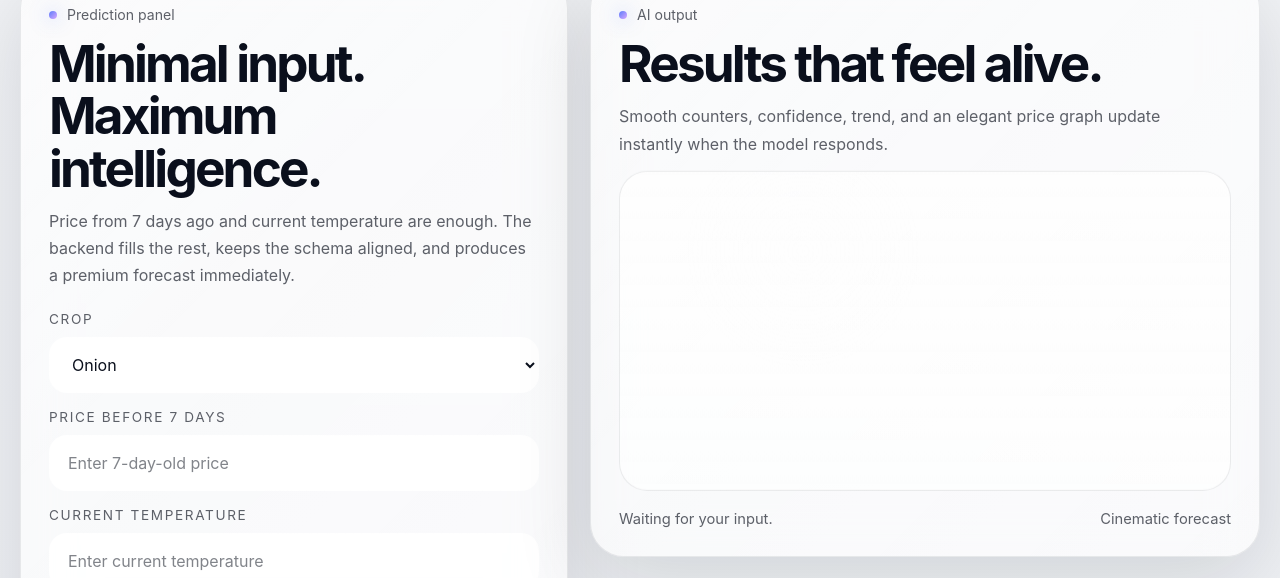
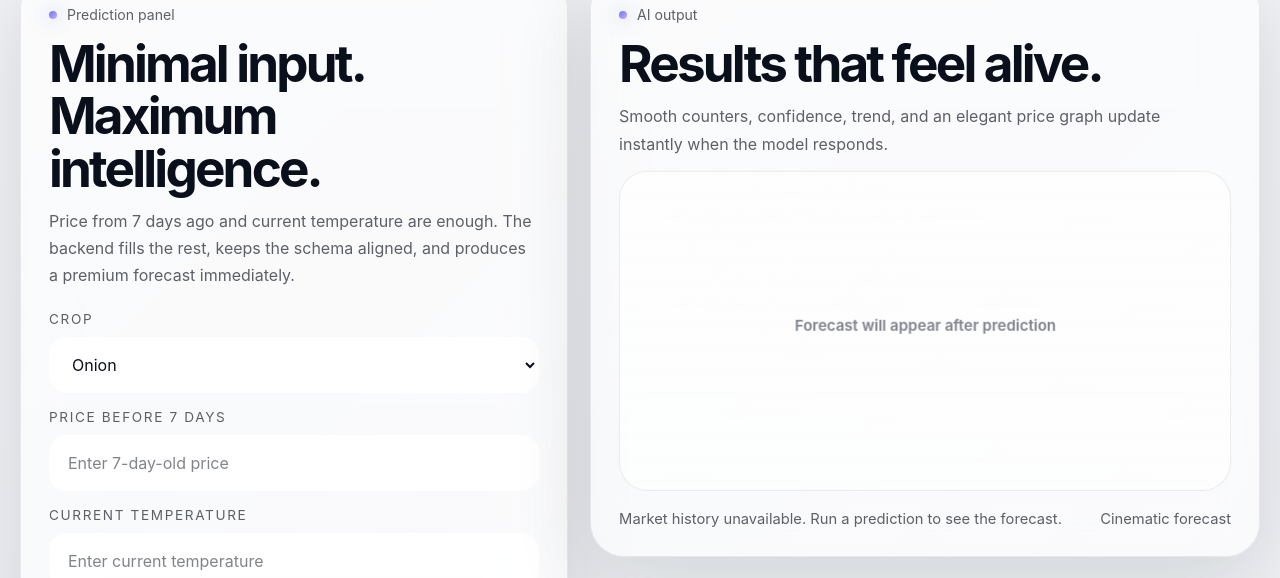
Before and after one commit to anshgirigoswami-sudo/Agro_predictor, a plain HTML site: page templates/index.html in a window 1280 px wide. Shown: the part 967-1545 px from the top of the page. Drawn offline with Linux system fonts and the light colour scheme; no server answers.

Commit message:
fix: avoid zero forecast fallback on render

```diff
--- a/templates/index.html
+++ b/templates/index.html
@@ -1521,7 +1521,17 @@
         const historical = Array.isArray(series?.historical) ? series.historical.filter((v) => Number.isFinite(Number(v))) : [];
         const forecast = Array.isArray(series?.forecast) ? series.forecast.filter((v) => Number.isFinite(Number(v))) : [];
         const values = historical.length ? historical.concat(forecast.length ? forecast : []) : (Array.isArray(series) ? series : []);
-        const safeValues = values.length ? values.map((v) => Number(v) || 0) : [0, 0, 0, 0, 0, 0, 0];
+        const safeValues = values.length ? values.map((v) => Number(v) || 0) : [];
+        if (!safeValues.length) {
+          forecastCtx.clearRect(0, 0, rect.width, rect.height);
+          forecastCtx.save();
+          forecastCtx.fillStyle = activeTheme === 'dark' ? 'rgba(226,232,240,0.72)' : 'rgba(15,23,42,0.54)';
+          forecastCtx.font = '600 15px Inter, sans-serif';
+          forecastCtx.textAlign = 'center';
+          forecastCtx.fillText('Forecast will appear after prediction', rect.width / 2, rect.height / 2);
+          forecastCtx.restore();
+          return;
+        }
         const max = Math.max(...safeValues, 1);
         const min = Math.min(...safeValues, max);
         const width = rect.width - pad * 2;
@@ -1696,12 +1706,19 @@
           const series = data.series?.[commodity] || [];
           lastHistorical = series.filter((value) => value !== null && value !== undefined).map((value) => Number(value) || 0);
           activeCommodity = commodity;
-          if (!lastForecast.length) {
+          if (!lastForecast.length && lastHistorical.length) {
             drawForecast({ historical: lastHistorical, forecast: [] });
             chartCaptionLeft.textContent = `${commodity} market history loaded.`;
+          } else if (!lastHistorical.length) {
+            chartCaptionLeft.textContent = `${commodity} history is unavailable on this deployment. Run a prediction to see the forecast.`;
           }
         } catch (error) {
           console.warn('market series unavailable', error);
+          lastHistorical = [];
+          if (!lastForecast.length) {
+            chartCaptionLeft.textContent = 'Market history unavailable. Run a prediction to see the forecast.';
+            drawForecast({ historical: [], forecast: [] });
+          }
         }
       }
 
```
